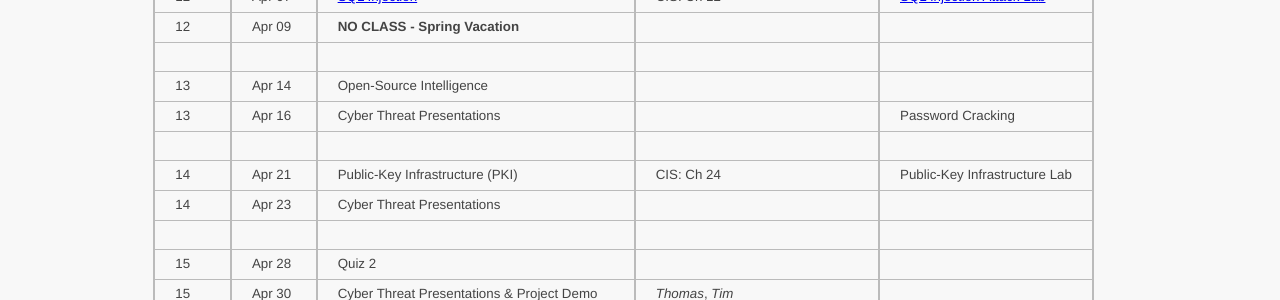
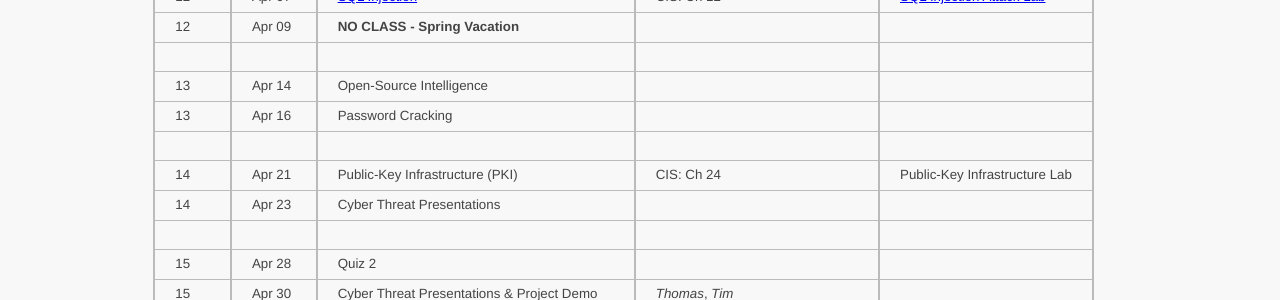
Before and after one commit to ycpcs/cs335-spring2020, a Jekyll site: the page built from schedule/index.md, in a window 1280 px wide. Shown: the part 1142-1442 px from the top of the page. Built offline with Jekyll 4.4.1, drawn with Linux system fonts in a browser that asks for light colours.

Commit message:
update schedule

```diff
--- a/schedule/index.md
+++ b/schedule/index.md
@@ -45,7 +45,7 @@ CIS: <a href="https://www.amazon.com/Computer-Internet-Security-Hands-Approach/d
 > 12 | Apr 09 | <b>NO CLASS - Spring Vacation</b>| |
 > | | | |
 > 13 | Apr 14 | Open-Source Intelligence | |
-> 13 | Apr 16 | Cyber Threat Presentations | | Password Cracking
+> 13 | Apr 16 | Password Cracking | |
 > | | | |
 > 14 | Apr 21 | Public-Key Infrastructure (PKI) | CIS: Ch 24 | Public-Key Infrastructure Lab
 > 14 | Apr 23 | Cyber Threat Presentations | |
```
Also changed, not shown: resources/index.md (+1 -0 lines).
